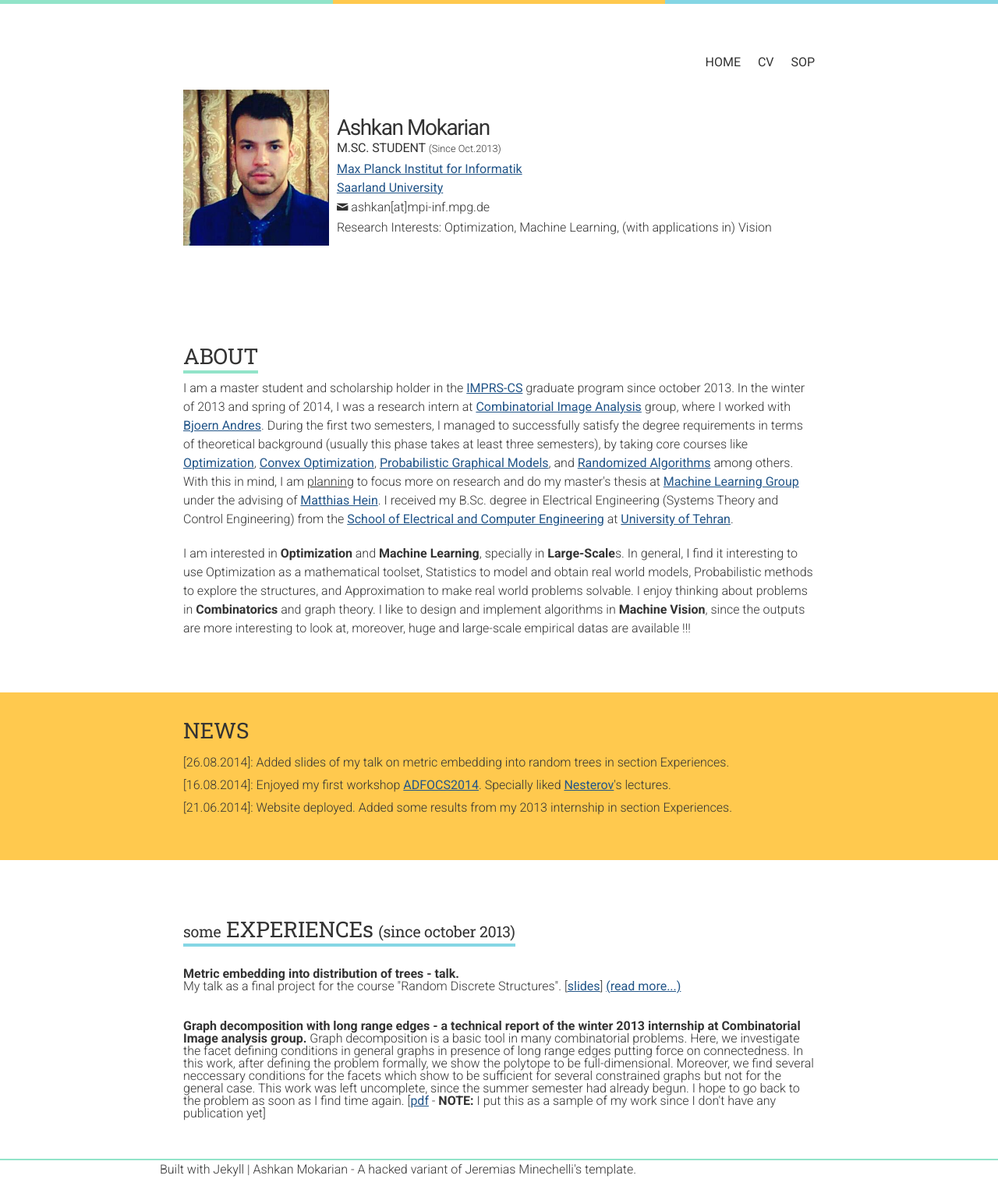
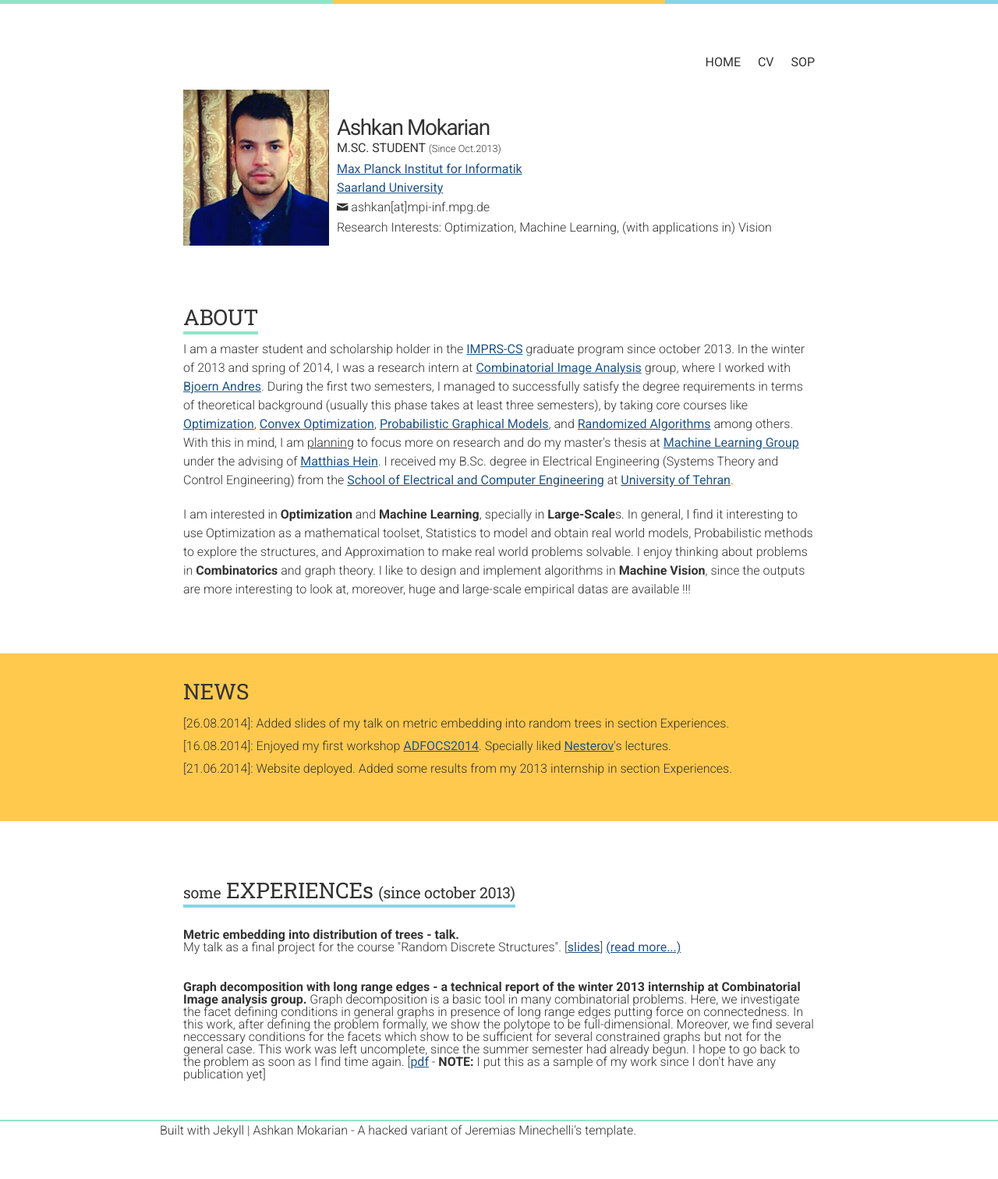
Before and after one commit to ashkan-mokarian/ashkan-mokarian.github.io, a Jekyll site: the page built from index.html, in a window 1280 px wide. Shown: the whole page at 78% size. Built offline with Jekyll 4.4.1, drawn with Linux system fonts in a browser that asks for light colours; Markdown is read by kramdown in place of the engine named in the settings.

Commit message:
ABOUT title a little bit higher

```diff
--- a/index.html
+++ b/index.html
@@ -11,11 +11,11 @@ layout: default
   text-decoration: underline;" target="_blank">Max Planck Institut for Informatik</a></p>
   			<p style="margin-top:0px;margin-bottom:0px"><a href="http://www.cs.uni-saarland.de" style="color: #258;text-decoration: underline;" target="_blank">Saarland University</a></p>
   			<p class="icon-mail" style="margin-bottom:2px">ashkan[at]mpi-inf.mpg.de</p>
-  			<p style="margin-top:0px;margin-bottom:3px;padding-bottom:1px">Research Interests:  Optimization, Machine Learning, (with applications in) Vision</p>
+  			<p style="margin-top:0px;margin-bottom:1px;padding-bottom:1px">Research Interests:  Optimization, Machine Learning, (with applications in) Vision</p>
 		</div>
 
 	</div>
-	<div class="container">
+	<div class="container" style="padding-top:0px">
 		<div>
 			<h3><span style="border-bottom: solid 4px #92e4c9;">ABOUT</span></h3>
 			<p>
```
Also changed, not shown: 1 other file.
